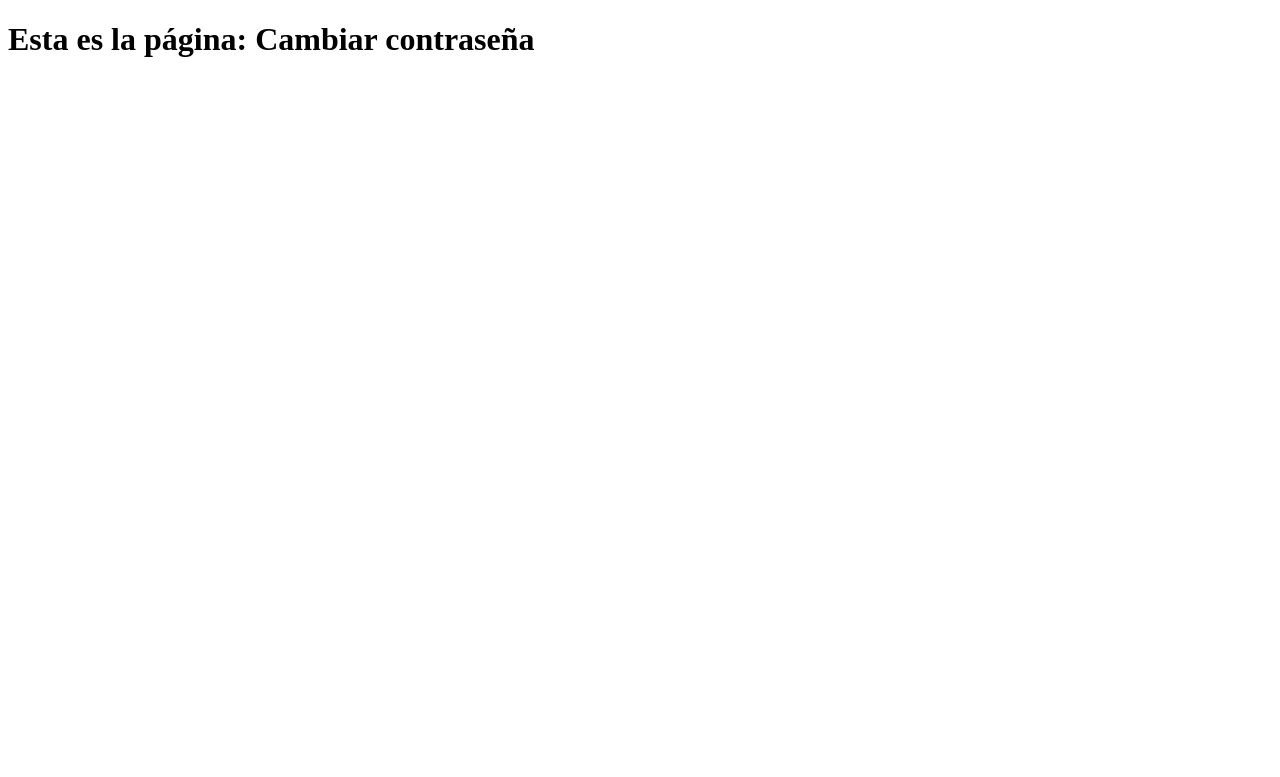
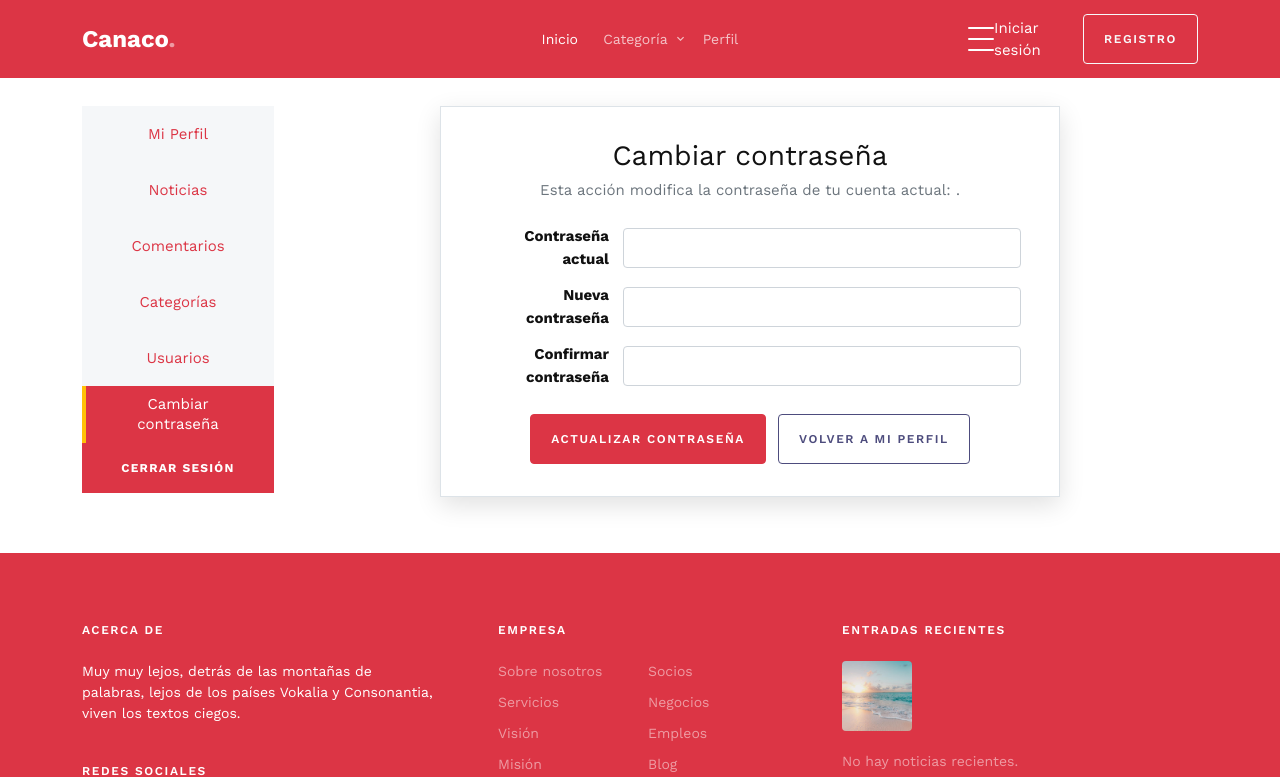
Before and after one commit to Hower-S/proyectoweb, a Django app: page /crud-cambiar-contrasena/ in a window 1280 px wide. Shown: the top 777 px of the page. Before the commit the page ends 57 px from the top, so only its background shows below. Run offline with Django 4.2, Linux system fonts and the light colour scheme; some libraries are stand-ins or nearby versions; some web fonts are replaced.

Commit message:
feat(cambiar contraseña): Added crud_cambiar_contrasena module

```diff
--- a/canaco/home/templates/home/crud_cambiar_contrasena.html
+++ b/canaco/home/templates/home/crud_cambiar_contrasena.html
@@ -1,11 +1,41 @@
-<!DOCTYPE html>
-<html lang="en">
-<head>
-    <meta charset="UTF-8">
-    <meta name="viewport" content="width=device-width, initial-scale=1.0">
-    <title>Cambiar contraseña"</title>
-</head>
-<body>
-    <h1>Esta es la página: Cambiar contraseña</h1>
-</body>
-</html>
+{% extends 'partials/sidebar_base.html' %}
+{% load static %}
+{% block title %}Cambiar Contraseña{% endblock %}
+
+{% block content %}
+<div class="profile-page">
+    <div class="profile-edit-card">
+        <h3>Cambiar contraseña</h3>
+        <p>Esta acción modifica la contraseña de tu cuenta actual: <strong>{{ request.user.username }}</strong>.</p>
+
+        {% if messages %}
+            {% for message in messages %}
+            <div class="alert alert-{{ message.tags }} alert-dismissible fade show" role="alert">
+                {{ message }}
+                <button type="button" class="btn-close" data-bs-dismiss="alert" aria-label="Cerrar"></button>
+            </div>
+            {% endfor %}
+        {% endif %}
+
+        <form method="POST" class="profile-edit-form">
+            {% csrf_token %}
+            <div class="profile-form-row">
+                <label for="actual">Contraseña actual</label>
+                <input type="password" id="actual" name="actual" required>
+            </div>
+            <div class="profile-form-row">
+                <label for="nueva">Nueva contraseña</label>
+                <input type="password" id="nueva" name="nueva" required>
+            </div>
+            <div class="profile-form-row">
+                <label for="confirmar">Confirmar contraseña</label>
+                <input type="password" id="confirmar" name="confirmar" required>
+            </div>
+            <div class="profile-form-actions">
+                <button type="submit" class="btn btn-primary">Actualizar contraseña</button>
+                <a href="{% url 'home:perfil' %}" class="btn btn-outline-secondary">Volver a mi perfil</a>
+            </div>
+        </form>
+    </div>
+</div>
+{% endblock content %}
--- a/canaco/home/templates/partials/sidebar.html
+++ b/canaco/home/templates/partials/sidebar.html
@@ -28,7 +28,7 @@
             </a>
         </li>
         <li>
-            <a href="" class="nav-link panel-nav-link {% if current == 'crud_cambiar_contrasena' or current == 'crud_cambContra' %}active{% endif %}">
+            <a href="{% url 'home:crud_cambiar_contrasena' %}" class="nav-link panel-nav-link {% if current == 'crud_cambiar_contrasena' or current == 'crud_cambContra' %}active{% endif %}">
                 <span>Cambiar<br>contraseña</span>
             </a>
         </li>
```
